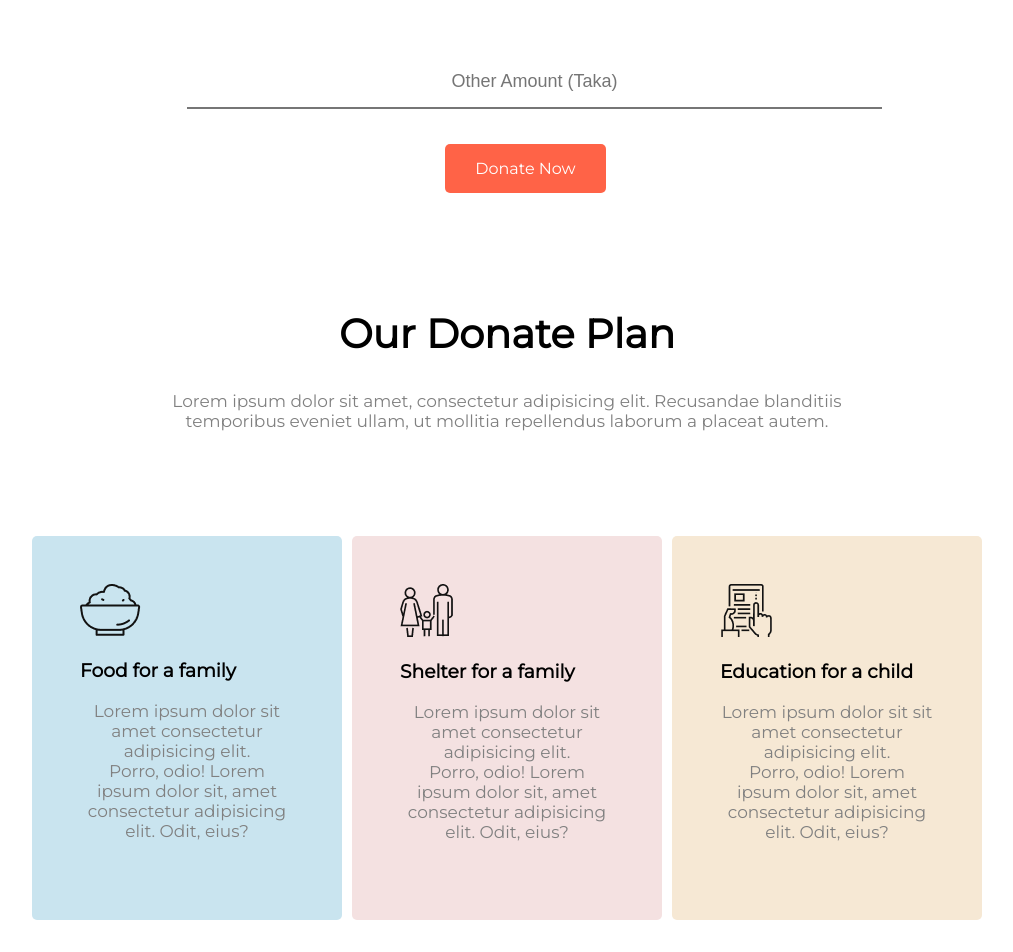
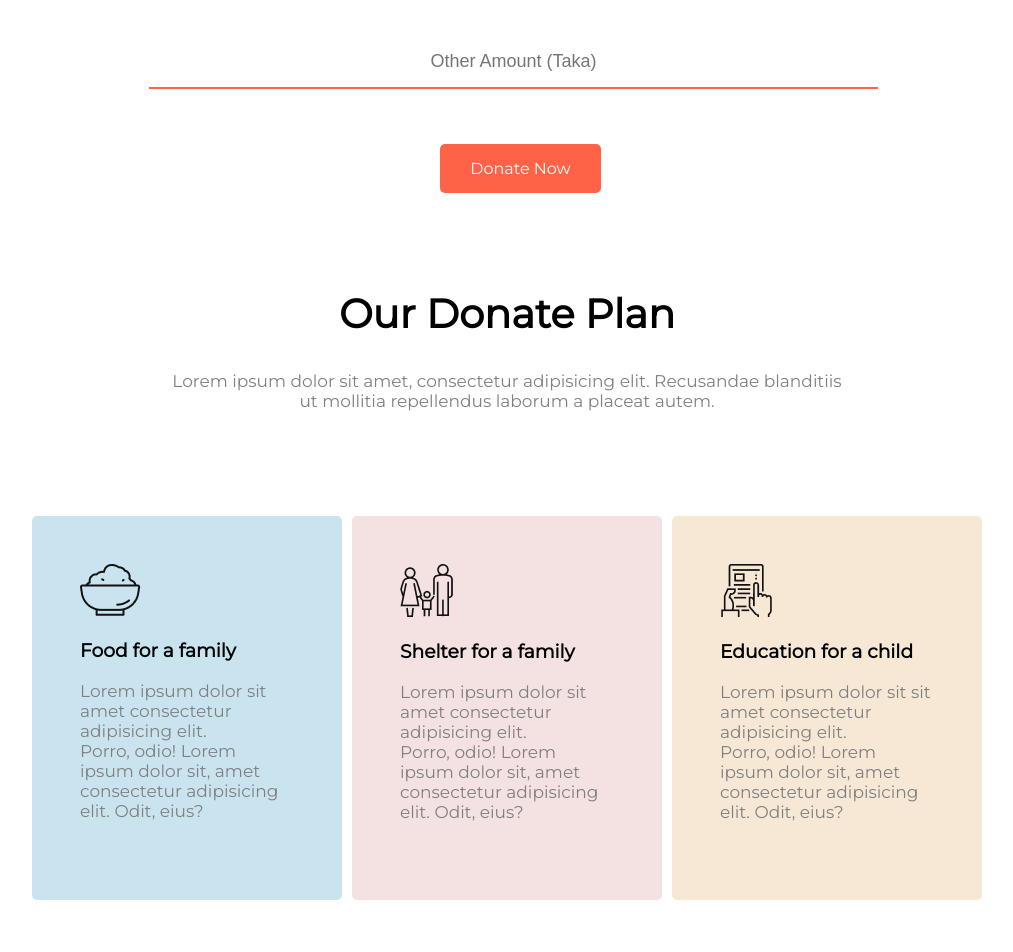
Before and after one commit to alamin2710/personal_website-design, a plain HTML site: page index.html in a window 1280 px wide. Shown: the part 1240-2192 px from the top of the page, without its empty margins (133-1146 px from the left). Drawn offline with Linux system fonts and the light colour scheme; a web font is replaced by a local one.

Commit message:
modify some design

```diff
--- a/index.html
+++ b/index.html
@@ -22,38 +22,49 @@
             <h1>Let's Help Those Who Are<br> More In Need</h1>
             <p>Lorem ipsum dolor sit amet consectetur. Quibusdam dicta impedit<br>fugiat
                 impedit quos ea magni </p>
-            <a href="#">Donate Now</a>
+            <a href="#" target="_blank">Donate Now</a>
         </div>
     </section>
     <!--Top Section End here-->
 
     <!--Second Section Start here-->
     <section>
-        <div class="second-section-text text-style">
+
+        <div class="text-style">
             <h1>Donate Today</h1>
-            <p>Lorem ipsum dolor sit amet consectetur adipisicing elit. Tempore, accusamus.<br>
+            <p class="p_texts">Lorem ipsum dolor sit amet consectetur adipisicing elit. Tempore, accusamus.<br>
                 Lorem ipsum dolor sit a. Consequuntur, ut?</p>
         </div>
 
         <div class="second-section-cashbox">
+            <!--amount box-->
             <div class="cash-box">
                 <h1>1000tk</h1>
             </div>
+
+            <!--amount box-->
             <div class="cash-box">
                 <h1>2000tk</h1>
             </div>
+
+            <!--amount box-->
             <div id="select-box" class="cash-box">
                 <h1>3000tk</h1>
             </div>
+
+            <!--amount box-->
             <div class="cash-box">
                 <h1>4000tk</h1>
             </div>
+
+            <!--amount box-->
             <div class="cash-box">
                 <h1>5000tk</h1>
             </div>
+
         </div>
 
-        <div class="amountbox">
+        <div class="extra_amount-box">
             <input type="text" placeholder="Other Amount (Taka)">
         </div>
 
@@ -64,16 +75,16 @@
     </section>
     <!--Second Section end here-->
 
-    <section class="third-section text-style">
-        <div>
-            <div class="third-section-text">
+    <!--Third Section Start here-->
+    <section>
+        <div class="third-section-text text-style">
+            <div>
                 <h1>Our Donate Plan</h1>
-                <p>Lorem ipsum dolor sit amet, consectetur adipisicing elit. Recusandae blanditiis<br> temporibus
-                    eveniet
-                    ullam, ut mollitia repellendus laborum a placeat autem.</p>
+                <p>Lorem ipsum dolor sit amet, consectetur adipisicing elit. Recusandae blanditiis<br>
+                    ut mollitia repellendus laborum a placeat autem.</p>
             </div>
 
-            <div class="flex">
+            <div class="flexible">
                 <div id="box-color1" class="third-section-box">
                     <img src="icons/food.png">
                     <h3>Food for a family</h3>
@@ -105,6 +116,7 @@
     <!--4th section start here-->
     <section class="fourth_section-banner">
         <div class="fourth_section-style text-style">
+
             <div id="banner-text">
                 <h1>6200+</h1>
                 <p>Donation</p>
@@ -182,7 +194,7 @@
         <div class="sixth-section">
             <div class="text-style">
                 <h1>Get My Updates</h1>
-                <p>Lorem ipsum dolor sit amet consectetur adipisicing elit. Rerum, animi.</p>
+                <p class="p_texts">Lorem ipsum dolor sit amet consectetur adipisicing elit. Rerum, animi.</p>
             </div>
 
             <div>
@@ -202,7 +214,7 @@
         <div>
             <div class="text-style">
                 <h1>Our Location</h1>
-                <p>#46 Road , House-5, sector-10, Uttara, Dhaka-1207</p>
+                <p class="p_texts">#46 Road , House-5, sector-10, Uttara, Dhaka-1207</p>
             </div>
             <div>
                 <iframe
@@ -212,11 +224,12 @@
             </div>
         </div>
     </section>
+    <!--7th section end here-->
+
     <footer>
         <h1>Be Humble</h1>
         <p>I'm going do it </p>
     </footer>
-
 </body>
 
 </html>
--- a/style.css
+++ b/style.css
@@ -4,7 +4,7 @@ body {
     padding: 0;
 }
 
-/* Top/First Section Banner style start here*/
+/*------------- Top/First Section  style start here -------------*/
 .top-section-banner {
     background-image: url("images/donation9\ copy2.jpg");
     position: relative;
@@ -15,7 +15,6 @@ body {
     margin-bottom: 100px;
 }
 
-/* Top/First Section Banner style End */
 .first-section {
     color: white;
     position: absolute;
@@ -37,10 +36,6 @@ body {
     padding-bottom: 30px;
 }
 
-/*span {
-    color: tomato;
-}*/
-
 .first-section a {
     text-decoration: none;
     color: white;
@@ -49,16 +44,14 @@ body {
     padding: 15px 30px;
     border-radius: 5px;
     font-size: large;
-
 }
 
-.second-section-text {
-    margin-bottom: 50px;
-}
+/*------------- Top/First section all style end here -------------*/
+
+/*------------- Second Section style start here ------------------*/
 
 .second-section-cashbox {
     display: flex;
-
 }
 
 .text-style h1 {
@@ -72,7 +65,6 @@ body {
     color: gray;
     font-size: 17px;
     font-weight: 500;
-    text-align: center;
     margin-bottom: 30px;
 }
 
@@ -102,9 +94,13 @@ body {
     border: 2px solid tomato;
 }
 
-.amountbox {
+.p_texts {
+    text-align: center;
+}
+
+.extra_amount-box {
     margin-top: 100px;
-    padding-left: 25%;
+    padding-left: 22%;
     padding-right: 15%;
     margin-bottom: 20px;
 }
@@ -114,7 +110,7 @@ input[type=text] {
     border-left: none;
     border-top: none;
     border-right: none;
-    border-bottom: 2px soli tomato;
+    border-bottom: 2px solid tomato;
     text-align: center;
     font-size: large;
     color: gray;
@@ -122,11 +118,11 @@ input[type=text] {
 }
 
 .donate_now-btn {
-    margin: 5px;
     position: absolute;
-    display: flex;
     left: 44%;
     right: 40%;
+    margin-bottom: 10px;
+    margin-top: 50px;
 }
 
 .donate_now-btn a {
@@ -138,20 +134,20 @@ input[type=text] {
     border-radius: 5px;
 }
 
-.third-section {
+/*------------------seceond section all style end here--------------------------*/
+
+/*------------------Third section style start here---------------------*/
+.third-section-text {
     margin-top: 200px;
     margin-bottom: 100px;
+    text-align: center;
 }
 
-.third-section-text {
-    text-align: center;
-    margin-bottom: 100px;
-}
-
-.flex {
+.flexible {
     display: flex;
     padding-left: 12.5%;
     padding-right: 12.5%;
+    margin-top: 100px;
 }
 
 .third-section-box {
@@ -159,6 +155,11 @@ input[type=text] {
     padding: 5%;
     margin: 5px;
     border-radius: 5px;
+    text-align: left;
+}
+
+.p_align {
+    text-align: center;
 }
 
 #box-color3 {
@@ -173,6 +174,8 @@ input[type=text] {
 #box-color1 {
     background-color: rgb(201, 228, 239);
 }
+
+/*------------------Footer style start here------------------*/
 
 footer {
     height: 130px;
@@ -195,9 +198,11 @@ footer p {
     text-align: center;
 }
 
+/*--------------Footer style End here------------*/
+
 /* fourth_section all style start here*/
 .fourth_section-banner {
-    background-image: url(images/donation2_copy.jpg);
+    background-image: url(images/money1.jpg);
     background-repeat: none;
     background-size: cover;
     width: 100%;
@@ -222,7 +227,7 @@ footer p {
 }
 
 #banner-text p {
-    color: gainsboro;
+    color: lightgray;
 }
 
 /* FIFTY SECTION START*/
```
Also changed, not shown: images/money1.jpg (added), images/money1copy.jpg (added).
